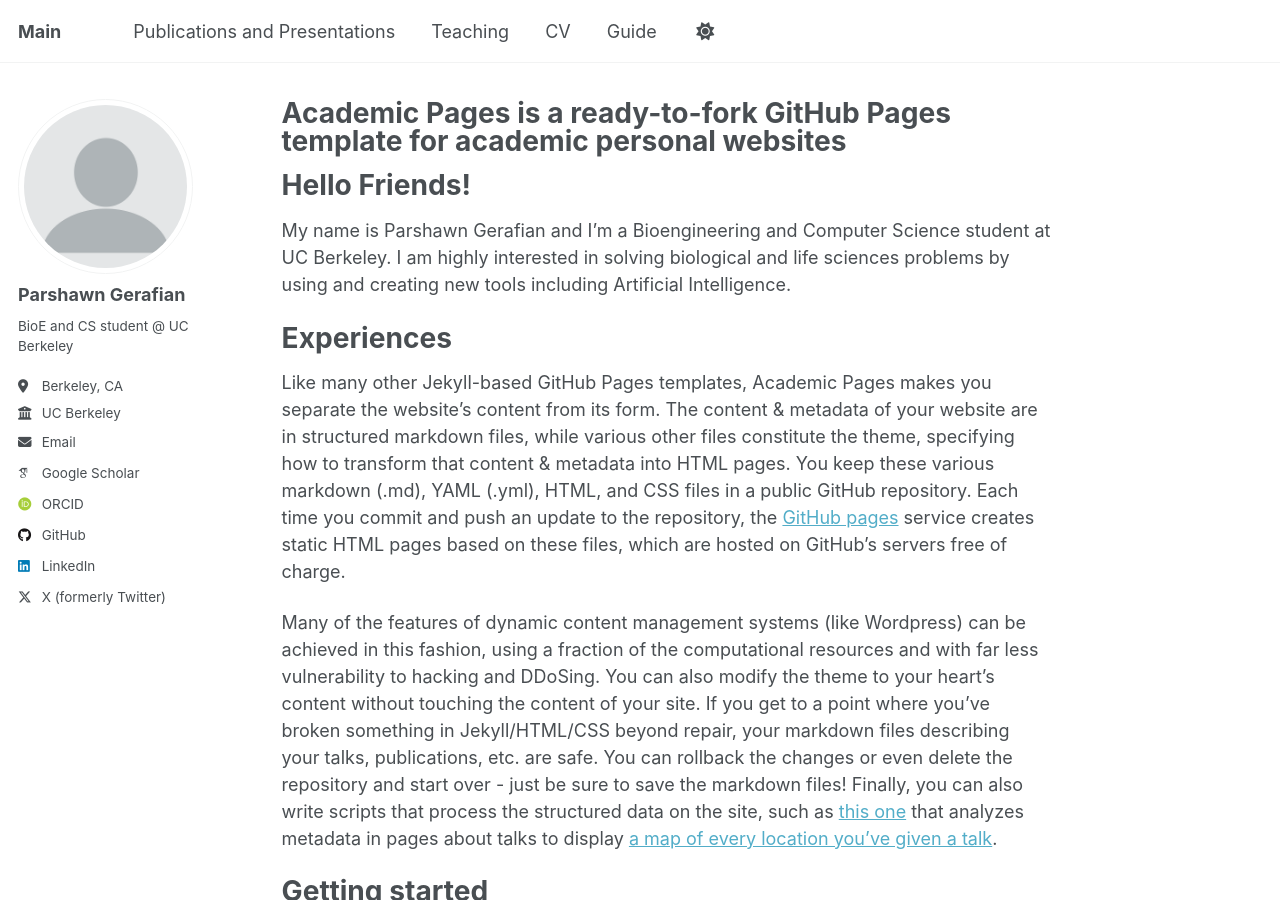
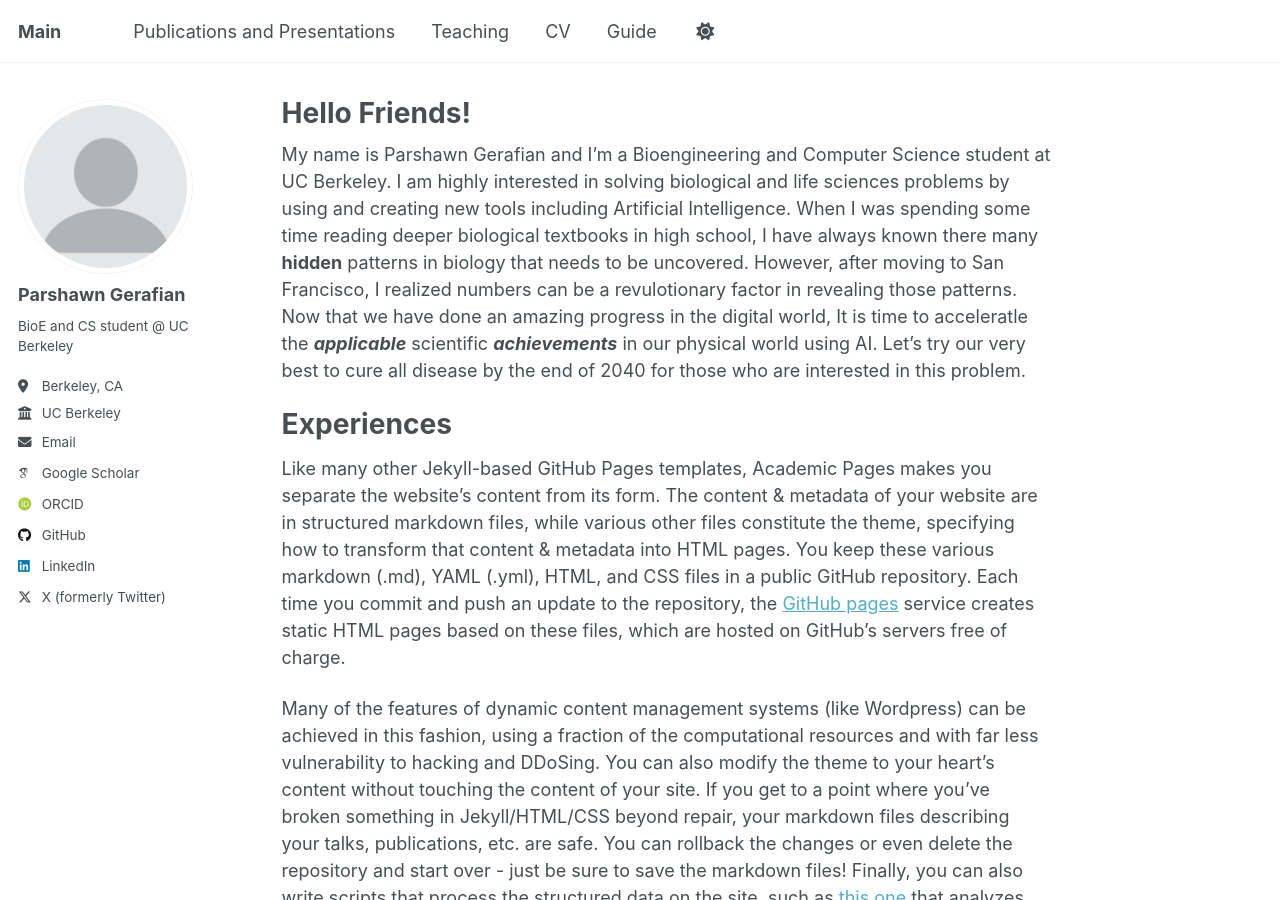
Before and after one commit to parshawn/parshawn.github.io, a Jekyll site: the page built from _pages/about.md, in a window 1280 px wide and 900 px high. Built offline with Jekyll 4.4.1, drawn with Linux system fonts in a browser that asks for light colours; some web fonts are replaced.

Commit message:
Update about.md

```diff
--- a/_pages/about.md
+++ b/_pages/about.md
@@ -1,15 +1,13 @@
 ---
 permalink: /
-title: "Academic Pages is a ready-to-fork GitHub Pages template for academic personal websites"
+title: "Hello Friends!"
 author_profile: true
 redirect_from:
   - /about/
   - /about.html
 ---
 
-# Hello Friends!
-
-My name is Parshawn Gerafian and I'm a Bioengineering and Computer Science student at UC Berkeley. I am highly interested in solving biological and life sciences problems by using and creating new tools including Artificial Intelligence.
+My name is Parshawn Gerafian and I'm a Bioengineering and Computer Science student at UC Berkeley. I am highly interested in solving biological and life sciences problems by using and creating new tools including Artificial Intelligence. When I was spending some time reading deeper biological textbooks in high school, I have always known there many **hidden** patterns in biology that needs to be uncovered. However, after moving to San Francisco, I realized numbers can be a revulotionary factor in revealing those patterns. Now that we have done an amazing progress in the digital world, It is time to acceleratle the ***applicable*** scientific ***achievements*** in our physical world using AI. Let's try our very best to cure all disease by the end of 2040 for those who are interested in this problem.
 
 Experiences
 ======
```
